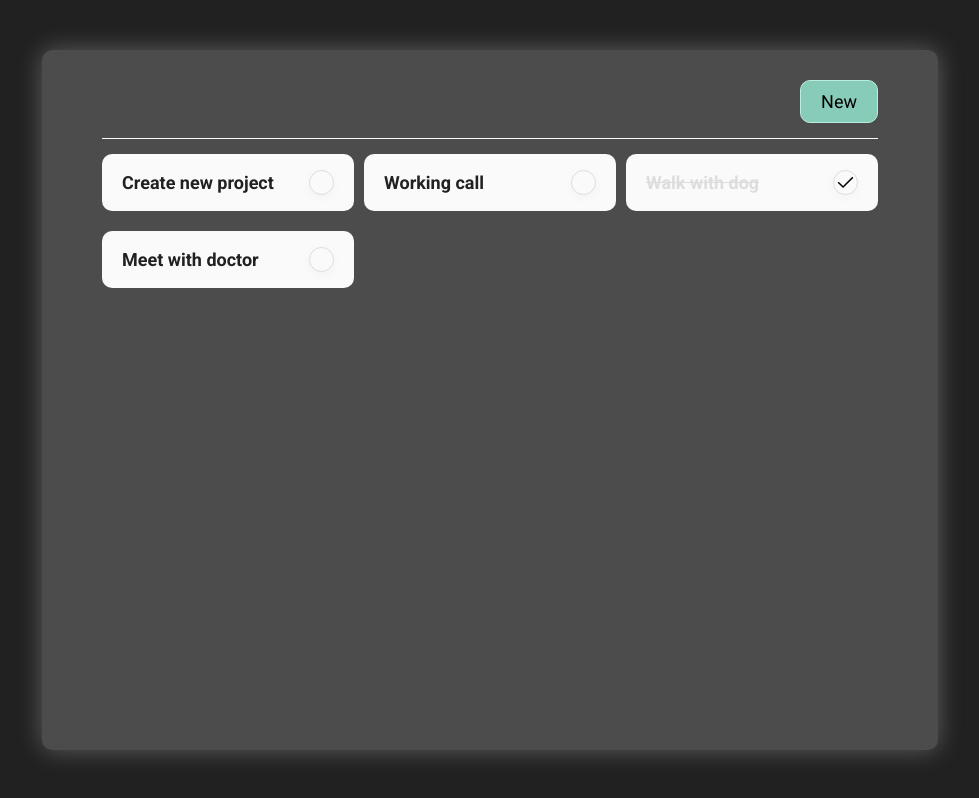
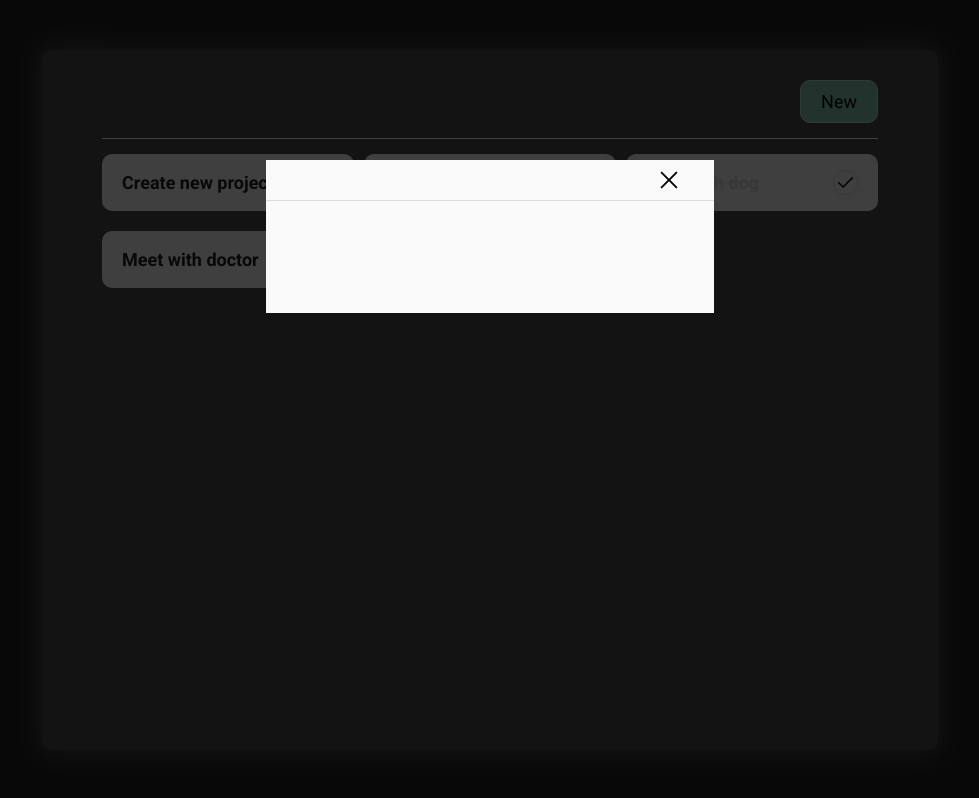
Before and after one commit to algorodev/objectives.io-client, a React (Vite) app: page / in a window 1280 px wide. Both pictures are taken after a click on the button "New". Shown: the whole page, without its empty margins (150-1129 px from the left). Built offline with nearby package versions, Linux system fonts and the light colour scheme.

Commit message:
[FEATURE] Modal components

```diff
--- a/index.html
+++ b/index.html
@@ -7,6 +7,7 @@
     <title>Vite + React + TS</title>
   </head>
   <body>
+    <div id="modal"></div>
     <div id="root"></div>
     <script type="module" src="/src/main.tsx"></script>
   </body>
--- a/src/App.tsx
+++ b/src/App.tsx
@@ -1,10 +1,23 @@
 import Home from './pages/home/Home'
 import './App.css'
+import { useState } from 'react'
+import Modal from './components/modal/Modal'
 
-const App = () => (
-	<main className='app'>
-		<Home />
-	</main>
-)
+const App = () => {
+	const [isModalOpen, setIsModalOpen] = useState(false)
+
+	return (
+		<>
+			{isModalOpen && (
+				<Modal title='Test' onClose={() => setIsModalOpen(false)}>
+					<h4>Modal works!</h4>
+				</Modal>
+			)}
+			<main className='app'>
+				<Home onOpenModal={() => setIsModalOpen(true)} />
+			</main>
+		</>
+	)
+}
 
 export default App
--- a/src/components/backdrop/Backdrop.tsx
+++ b/src/components/backdrop/Backdrop.tsx
@@ -1,4 +1,5 @@
 import { BackdropProps } from './backdrop.types'
+import './Backdrop.css'
 
 const Backdrop = ({ onBackdropClick }: BackdropProps) => (
 	<section className='backdrop' onClick={onBackdropClick} />
--- /dev/null
+++ b/src/components/modal/Modal.tsx
@@ -0,0 +1,24 @@
+import { createPortal } from 'react-dom'
+import Backdrop from '../backdrop/Backdrop'
+import ModalContainer from './modalContainer/ModalContainer'
+import { ModalProps } from './modal.types'
+import { ReactNode } from 'react'
+
+const Modal = ({ title, children, onClose }: ModalProps) => (
+	<section>
+		{createPortal(
+			(<Backdrop onBackdropClick={onClose} />) as ReactNode,
+			document.getElementById('modal') as HTMLElement,
+		)}
+		{createPortal(
+			(
+				<ModalContainer title={title} onClose={onClose}>
+					{children}
+				</ModalContainer>
+			) as ReactNode,
+			document.getElementById('modal') as HTMLElement,
+		)}
+	</section>
+)
+
+export default Modal
--- /dev/null
+++ b/src/components/modal/modalContainer/ModalContainer.css
@@ -0,0 +1,37 @@
+.modal {
+	width: 35%;
+	position: fixed;
+	top: 20vh;
+	left: 0;
+	right: 0;
+	background-color: var(--white-color);
+	margin: 0 auto;
+	z-index: 30;
+	animation: slide-down 300ms ease-out forwards;
+}
+
+.modal__header {
+	display: flex;
+	justify-content: space-between;
+	align-items: center;
+	height: 3rem;
+	padding: 2rem 3rem;
+	border-bottom: 1px solid var(--grey-color);
+}
+
+.modal__title {
+	font-weight: bold;
+}
+
+.modal__action {
+	width: 3rem;
+	cursor: pointer;
+
+	&:hover {
+		text-decoration: line-through;
+	}
+}
+
+.modal__body {
+	padding: 1rem 3rem;
+}
--- /dev/null
+++ b/src/components/modal/modalContainer/ModalContainer.tsx
@@ -0,0 +1,20 @@
+import { ModalProps } from '../modal.types'
+import close from '../../../assets/icons/close.svg'
+import './ModalContainer.css'
+
+const ModalContainer = ({ title, children, onClose }: ModalProps) => (
+	<section className='modal'>
+		<div className='modal__header'>
+			<p className='modal__title'>{title}</p>
+			<img
+				className='modal__action'
+				src={close}
+				alt='close-icon'
+				onClick={onClose}
+			/>
+		</div>
+		<div className='modal__body'>{children}</div>
+	</section>
+)
+
+export default ModalContainer
--- a/src/pages/home/Home.tsx
+++ b/src/pages/home/Home.tsx
@@ -1,16 +1,15 @@
 import Container from '../../components/container/Container'
 import Separator from '../../components/separator/Separator'
 import TodoList from '../../components/todoList/TodoList'
+import { HomeProps } from './home.types'
 import HomeHeader from './homeHeader/HomeHeader'
 
-const Home = () => {
-	return (
-		<Container>
-			<HomeHeader />
-			<Separator />
-			<TodoList />
-		</Container>
-	)
-}
+const Home = ({ onOpenModal }: HomeProps) => (
+	<Container>
+		<HomeHeader onOpenModal={onOpenModal} />
+		<Separator />
+		<TodoList />
+	</Container>
+)
 
 export default Home
--- /dev/null
+++ b/src/pages/home/home.types.tsx
@@ -0,0 +1,3 @@
+export type HomeProps = {
+	onOpenModal: () => void
+}
--- a/src/pages/home/homeHeader/HomeHeader.tsx
+++ b/src/pages/home/homeHeader/HomeHeader.tsx
@@ -1,21 +1,16 @@
 import Button from '../../../components/button/Button'
+import { HomeProps } from '../home.types'
 import './HomeHeader.css'
 
-const HomeHeader = () => {
-	const openNewTodoModal = () => {
-		console.log('Nuevo To Do')
-	}
-
-	return (
+const HomeHeader = ({ onOpenModal }: HomeProps) => (
 	<section className='home-header'>
 		<Button
 			id='new-todo-button'
 			label='New'
 			type='button'
-				onButtonClick={openNewTodoModal}
+			onButtonClick={onOpenModal}
 		/>
 	</section>
 )
-}
 
 export default HomeHeader
```
Also changed, not shown: src/components/modal/modal.types.ts (added, +7 -0 lines), src/assets/icons/close.svg (added), 1 other file (tests, documents, lock files or other folders). Lines whose indentation alone changed are shown as unchanged.
